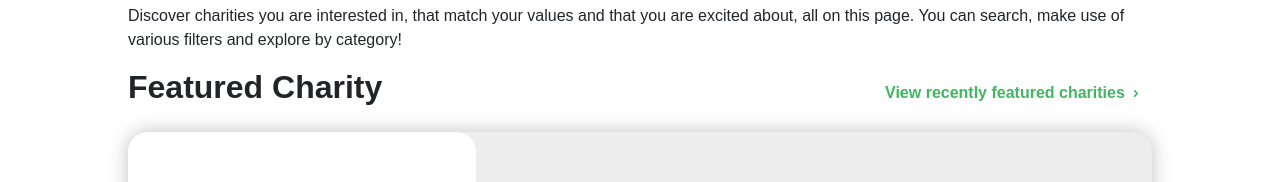
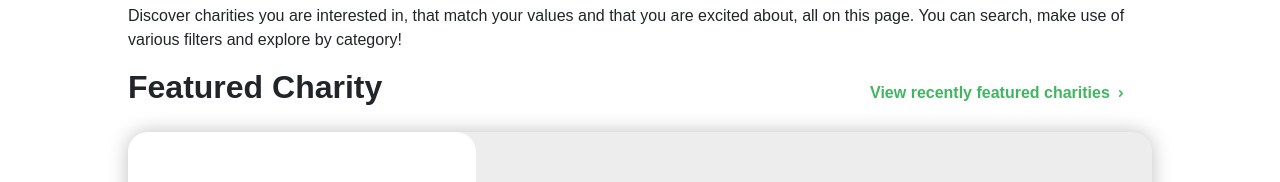
Before and after one commit to shnupta/donarity, a Next.js app: page /explore in a window 1280 px wide. Shown: the part 179-361 px from the top of the page. Built offline with nearby package versions, Linux system fonts and the light colour scheme; no server answers; a web font is replaced by a local one.

Commit message:
Fix overflow of view recently featured charities

```diff
--- a/styles/Explore.module.css
+++ b/styles/Explore.module.css
@@ -22,7 +22,7 @@
 }
 
 .recently_featured_link {
-  padding-right: 4%;
+  margin-right: 4%;
   padding-top: 0.8em;
   text-align: right;
 }
```
